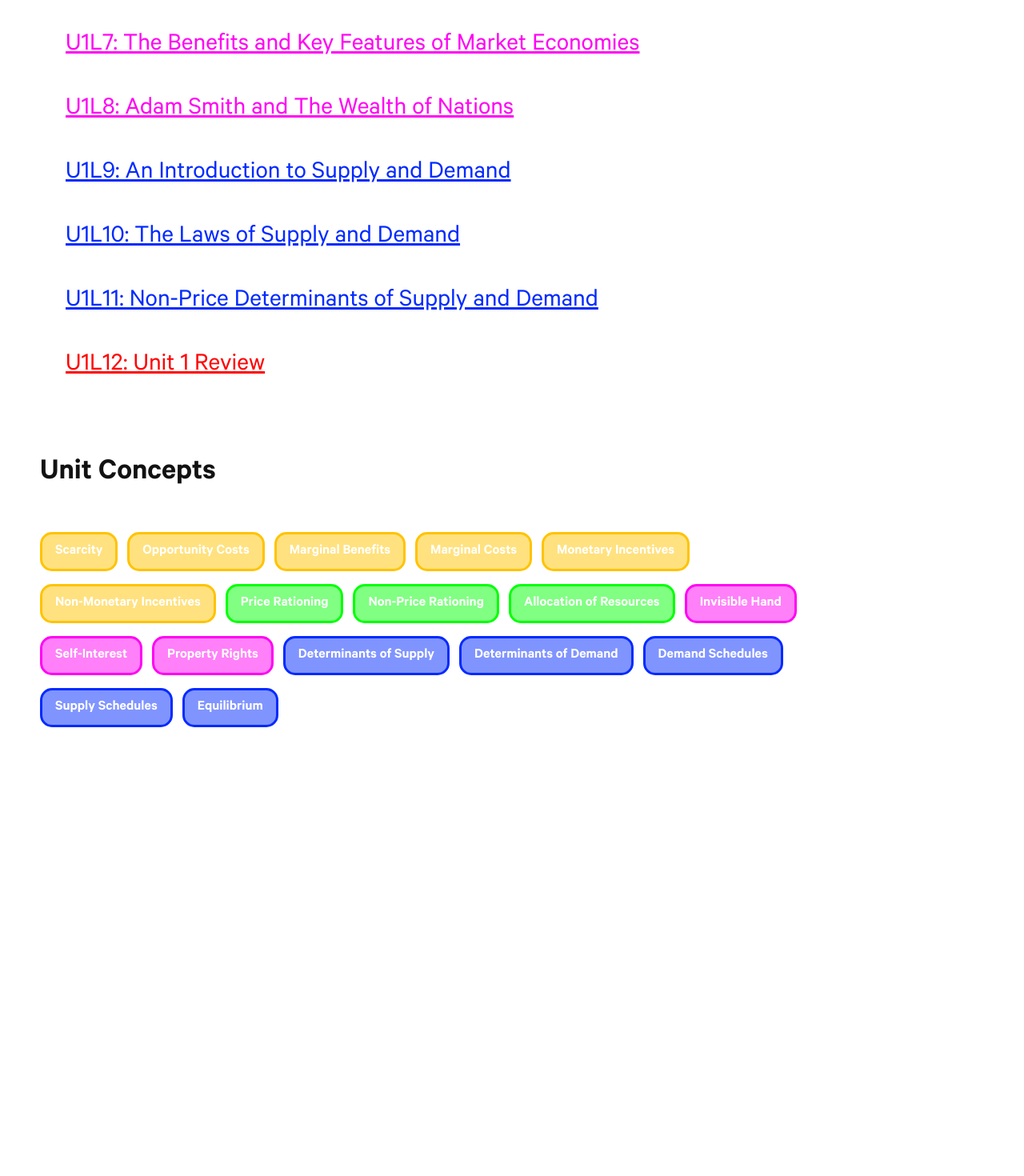
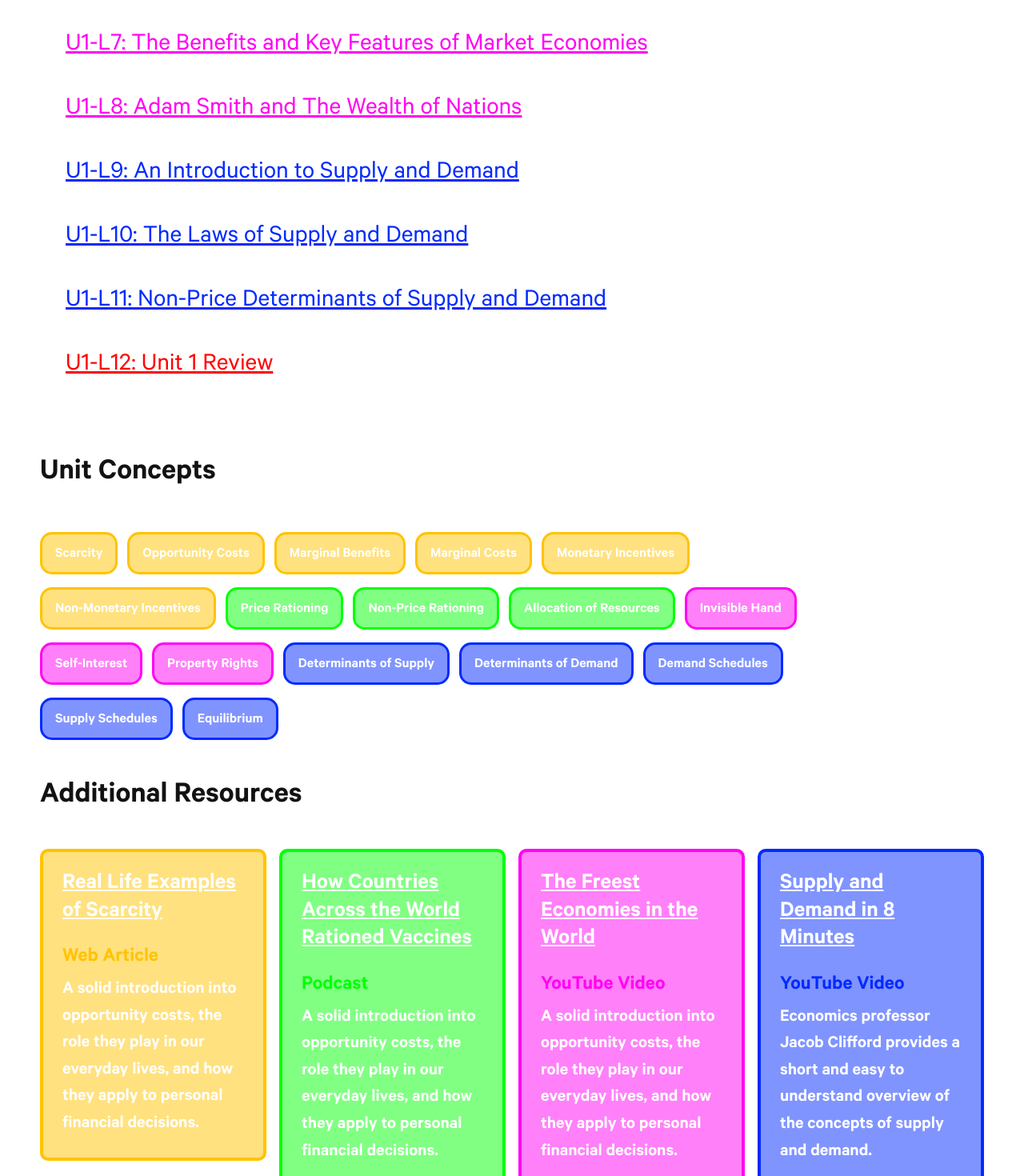
Before and after one commit to GarrettMould/econCourseSite, a React (Create React App) app: page /UnitOverviewPage in a window 1280 px wide. Shown: the part 1280-2750 px from the top of the page at 80% size. Before the commit the page ends 2197 px from the top, so only its background shows below. Built offline with nearby package versions, Linux system fonts and the light colour scheme.

Commit message:
added additional resources section

```diff
--- a/src/Components/Header.js
+++ b/src/Components/Header.js
@@ -14,10 +14,13 @@ const Header = (props) => {
 
       <NavBar>
         <a href="#">
-          <li>Instructions</li>
+          <li>About</li>
         </a>
         <a href="#">
-          <li>Contact</li>
+          <li>Practice Tests</li>
+        </a>
+        <a href="#">
+          <li>Resources</li>
         </a>
       </NavBar>
     </FlexRow>
--- a/src/Components/UnitOverviewPage.js
+++ b/src/Components/UnitOverviewPage.js
@@ -1,5 +1,6 @@
 import DropDownButton from "../Elements/DropDownButton";
 import UnitOverviewHeadline from "../Elements/UnitOverviewHeadline";
+import AdditionalResources from "../Subcomponents/AdditionalResources";
 import PPTFileList from "../Subcomponents/PPTFileList";
 import UnitConceptList from "../Subcomponents/UnitConceptList";
 
@@ -17,6 +18,11 @@ const UnitOverviewPage = (props) => {
         selectedUnit={props.selectedUnit}
         courseInfo={props.courseInfo}
       ></UnitConceptList>
+      <UnitOverviewHeadline text="Additional Resources"></UnitOverviewHeadline>
+      <AdditionalResources
+        selectedUnit={props.selectedUnit}
+        courseInfo={props.courseInfo}
+      ></AdditionalResources>
     </>
   );
 };
--- a/src/Components/styles/Grid.styled.js
+++ b/src/Components/styles/Grid.styled.js
@@ -18,6 +18,7 @@ export const GridColumn = styled.div.attrs((props) => ({
   size: props.size,
   justifySelf: props.justifySelf,
 }))`
+  height: 100%;
   grid-column: span ${(props) => props.size} / auto;
   justify-self: ${(props) => props.justifySelf};
 `;
--- a/src/CourseInformation.js
+++ b/src/CourseInformation.js
@@ -76,53 +76,87 @@ export var courseInformation = [
     ],
     unitLessons: [
       {
-        name: "U1L1: Scarcity - The Fundamental Problem of Economics",
+        name: "U1-L1: Scarcity - The Fundamental Problem of Economics",
         subtopic: 1,
         color: "red",
       },
       {
-        name: "U1L2: Trade-Offs and Opportunity Costs",
+        name: "U1-L2: Trade-Offs and Opportunity Costs",
         subtopic: 1,
       },
       {
-        name: "U1L3: Incentives (Monetary and Non-Monetary)",
+        name: "U1-L3: Incentives (Monetary and Non-Monetary)",
         subtopic: 1,
       },
       {
-        name: "U1L4: Three Fundamental Macroeconomic Questions",
+        name: "U1-L4: Three Fundamental Macroeconomic Questions",
         subtopic: 2,
       },
       {
-        name: "U1L5: Basic Economic Systems",
+        name: "U1-L5: Basic Economic Systems",
         subtopic: 2,
       },
       {
-        name: "U1L6: Market Economies, Command Economies, Mixed Economies",
+        name: "U1-L6: Market Economies, Command Economies, Mixed Economies",
         subtopic: 2,
       },
       {
-        name: "U1L7: The Benefits and Key Features of Market Economies",
+        name: "U1-L7: The Benefits and Key Features of Market Economies",
         subtopic: 3,
       },
       {
-        name: "U1L8: Adam Smith and The Wealth of Nations",
+        name: "U1-L8: Adam Smith and The Wealth of Nations",
         subtopic: 3,
       },
       {
-        name: "U1L9: An Introduction to Supply and Demand",
+        name: "U1-L9: An Introduction to Supply and Demand",
         subtopic: 4,
       },
       {
-        name: "U1L10: The Laws of Supply and Demand",
+        name: "U1-L10: The Laws of Supply and Demand",
         subtopic: 4,
       },
       {
-        name: "U1L11: Non-Price Determinants of Supply and Demand",
+        name: "U1-L11: Non-Price Determinants of Supply and Demand",
         subtopic: 4,
       },
       {
-        name: "U1L12: Unit 1 Review",
+        name: "U1-L12: Unit 1 Review",
         subtopic: 0,
+      },
+    ],
+    additionalResources: [
+      {
+        name: "Real Life Examples of Scarcity",
+        type: "Web Article",
+        summary:
+          "A solid introduction into opportunity costs, the role they play in our everyday lives, and how they apply to personal financial decisions.",
+        link: "https://www.stlouisfed.org/open-vault/2020/january/real-life-examples-opportunity-cost#:~:text=How%20is%20opportunity%20cost%20defined,Economics%3A%20Money%20and%20Missed%20Opportunities.",
+        subtopic: 1,
+      },
+      {
+        name: "How Countries Across the World Rationed Vaccines",
+        type: "Podcast",
+        summary:
+          "A solid introduction into opportunity costs, the role they play in our everyday lives, and how they apply to personal financial decisions.",
+        link: "https://www.stlouisfed.org/open-vault/2020/january/real-life-examples-opportunity-cost#:~:text=How%20is%20opportunity%20cost%20defined,Economics%3A%20Money%20and%20Missed%20Opportunities.",
+        subtopic: 2,
+      },
+      {
+        name: "The Freest Economies in the World",
+        type: "YouTube Video",
+        summary:
+          "A solid introduction into opportunity costs, the role they play in our everyday lives, and how they apply to personal financial decisions.",
+        link: "https://www.stlouisfed.org/open-vault/2020/january/real-life-examples-opportunity-cost#:~:text=How%20is%20opportunity%20cost%20defined,Economics%3A%20Money%20and%20Missed%20Opportunities.",
+        subtopic: 3,
+      },
+      {
+        name: "Supply and Demand in 8 Minutes",
+        type: "YouTube Video",
+        summary:
+          "Economics professor Jacob Clifford provides a short and easy to understand overview of the concepts of supply and demand.",
+        link: "https://www.youtube.com/watch?v=kIFBaaPJUO0&t=1s&ab_channel=JacobClifford",
+        subtopic: 4,
       },
     ],
   },
--- /dev/null
+++ b/src/Subcomponents/AdditionalResources.js
@@ -0,0 +1,57 @@
+import {
+  GridColumn,
+  GridRow,
+  GridContainer,
+} from "../Components/styles/Grid.styled";
+import { ResourceCard } from "./styles/AdditionalResources.styled";
+
+const AdditionalResources = (props) => {
+  let resources = props.courseInfo[props.selectedUnit].additionalResources;
+
+  const mappedResources = resources.map((resource, i) => {
+    var backgroundColor;
+    var borderColor;
+    if (resource.subtopic == 1) {
+      borderColor = "#FFC300";
+      backgroundColor = "rgba(255, 195, 0, 0.5)";
+    } else if (resource.subtopic == 2) {
+      borderColor = "#03FF06";
+      backgroundColor = "rgba(3, 255, 6, 0.5)";
+    } else if (resource.subtopic == 3) {
+      borderColor = "#FF03F3";
+      backgroundColor = "rgba(255, 3, 243, 0.5)";
+    } else if (resource.subtopic == 4) {
+      borderColor = "#032AFF";
+      backgroundColor = "rgba(3, 42, 255, 0.5)";
+    } else if (resource.subtopic == 0) {
+      borderColor = "#FF0303";
+      backgroundColor = "rgba(255, 3, 3, 0.5)";
+    } else {
+      borderColor = "#121212";
+      backgroundColor = "rgba(18, 18, 18, 1)";
+    }
+    return (
+      <GridColumn size="3">
+        <ResourceCard
+          backgroundColor={backgroundColor}
+          borderColor={borderColor}
+        >
+          <div>
+            <a href={resource.link}>
+              <h1>{resource.name}</h1>
+            </a>
+            <h3>{resource.type}</h3>
+            <p>{resource.summary}</p>
+          </div>
+        </ResourceCard>
+      </GridColumn>
+    );
+  });
+  return (
+    <GridContainer width="100%">
+      <GridRow>{mappedResources}</GridRow>
+    </GridContainer>
+  );
+};
+
+export default AdditionalResources;
--- /dev/null
+++ b/src/Subcomponents/styles/AdditionalResources.styled.js
@@ -0,0 +1,53 @@
+import styled from "styled-components";
+
+export const ResourceCard = styled.div.attrs((props) => ({
+  backgroundColor: props.backgroundColor,
+  borderColor: props.borderColor,
+}))`
+  display: flex;
+  flex-direction: column;
+  align-items: flex-start;
+  width: 100%;
+  background-color: ${(props) => props.backgroundColor};
+  border: 4px solid ${(props) => props.borderColor};
+  border-radius: 10px;
+
+  div {
+    padding: 1.5rem;
+  }
+
+  img {
+    max-width: 90%;
+  }
+
+  a {
+    color: var(--primaryWhite);
+  }
+
+  a:hover {
+    text-decoration: none;
+  }
+
+  h1 {
+    font-family: var(--emphasizedText);
+    font-size: 2.25vw;
+    background-color: transparent;
+    color: var(--primaryWhite);
+    padding-bottom: 1rem;
+  }
+
+  h3 {
+    font-size: 2vw;
+    font-family: var(--emphasizedText);
+    background-color: transparent;
+    color: ${(props) => props.borderColor};
+  }
+
+  p {
+    font-size: 1.75vw;
+    font-family: var(--emphasizedText);
+    background-color: transparent;
+    color: var(--primaryWhite);
+    margin-bottom: 0rem;
+  }
+`;
--- a/src/Subcomponents/styles/UnitConceptList.styled.js
+++ b/src/Subcomponents/styles/UnitConceptList.styled.js
@@ -16,5 +16,5 @@ export const ConceptName = styled.div`
   font-size: 1.4vw;
   font-family: var(--emphasizedText);
   text-align: center;
-  padding: 0.5rem 1rem;
+  padding: 0.75rem 1rem 0.5rem 1rem;
 `;
```
